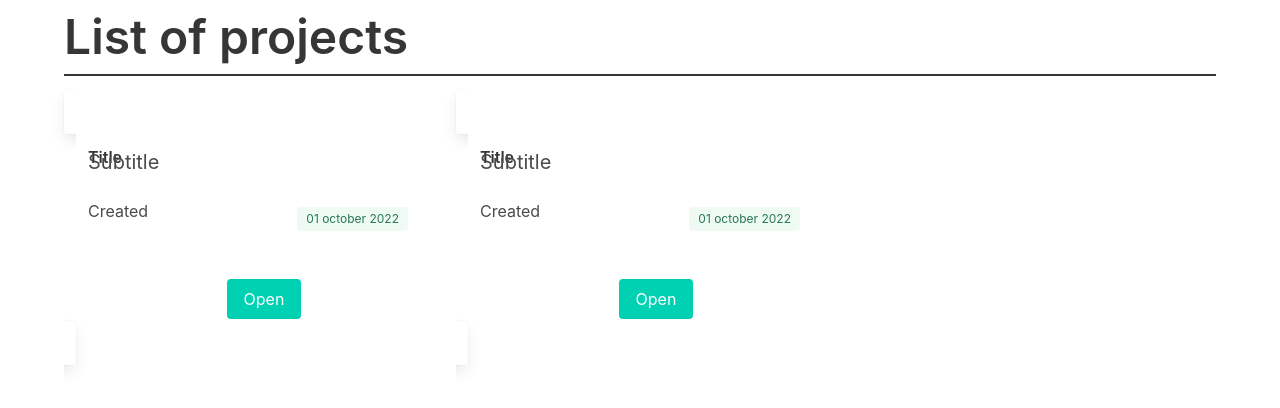
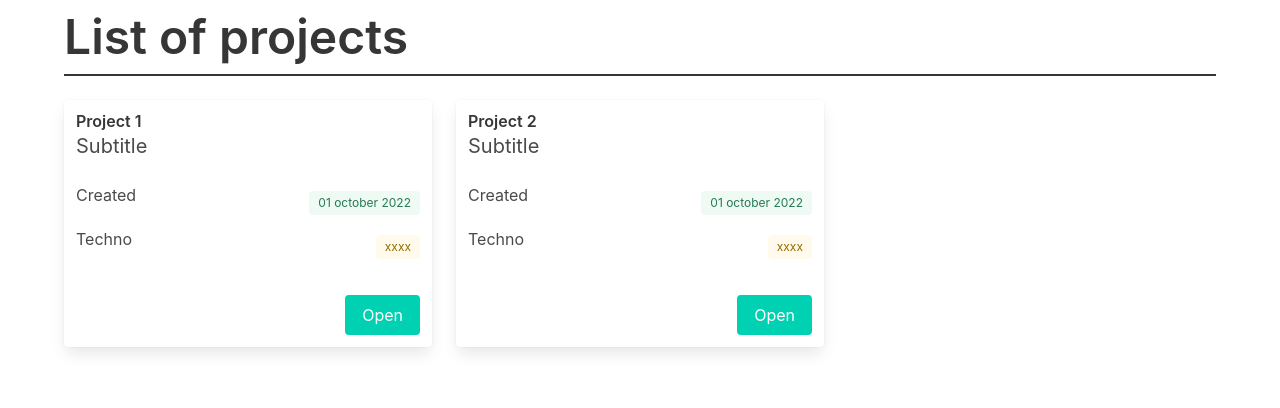
Before and after one commit to no-code-terraform/WebApp, a React (Create React App) app: page /projects in a window 1280 px wide. Shown: the top 408 px of the page. Built offline with nearby package versions, Linux system fonts and the light colour scheme.

Commit message:
feat: Add style project preview

```diff
--- /dev/null
+++ b/src/components/PreviewProject/index.scss
@@ -0,0 +1,13 @@
+.previewProject {
+  display: block;
+
+  .subtitle {
+    margin-top: initial !important;
+  }
+
+  .card-content {
+    padding-left: 0;
+    padding-right: 0;
+    padding-top: 0;
+  }
+}
--- a/src/components/PreviewProject/index.tsx
+++ b/src/components/PreviewProject/index.tsx
@@ -1,4 +1,5 @@
 import {Link} from "react-router-dom";
+import "./index.scss";
 
 const PreviewProject = (props: { data: any }) => {
   return (
@@ -8,18 +9,19 @@ const PreviewProject = (props: { data: any }) => {
       state={{ infoProject: props.data }}
       className="previewProject card p-3">
       <div className="card-content">
-        <p className="title is-size-6 mb-1">Title</p>
+        <p className="title is-size-6 mb-1">{ props.data.name }</p>
         <p className="subtitle">Subtitle</p>
         <div className="content mb-1 is-flex is-justify-content-space-between is-align-items-center">
           <p>Created</p>
           <p className="tag is-success is-light">01 october 2022</p>
         </div>
+        <div className="content mb-1 is-flex is-justify-content-space-between is-align-items-center">
+          <p>Techno</p>
+          <p className="tag is-warning is-light">xxxx</p>
+        </div>
       </div>
-      <div className="card-footer-item">
-        <div className="is-flex is-justify-content-space-between is-align-items-center">
-          <span className="image is-32x32 is-cover"></span>
-          <p className="button is-primary ml-auto">Open</p>
-        </div>
+      <div className="is-flex is-justify-content-space-between">
+        <p className="button is-primary ml-auto">Open</p>
       </div>
     </Link>
   );
```
